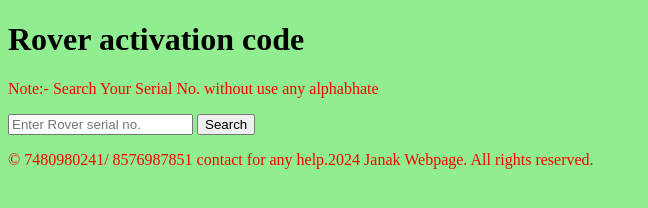
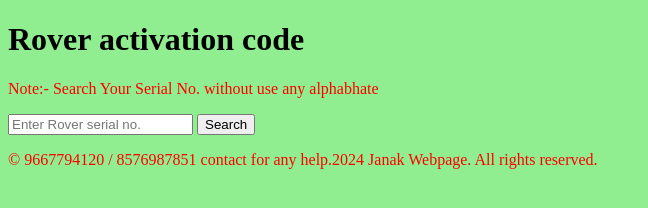
Before and after one commit to Janakpoisitioning/09-10-2024.github.io, a plain HTML site: page index.html in a window 1280 px wide. Shown: the full height of the page, 0-648 px from the left. Drawn offline with Linux system fonts and the light colour scheme.

Commit message:
Update index.html

```diff
--- a/index.html
+++ b/index.html
@@ -458,7 +458,7 @@
  </script>
  <footer>
       <p>&copy;
-      7480980241/ 8576987851 contact for any help.2024 Janak Webpage. All rights reserved.</p>
+      9667794120 / 8576987851 contact for any help.2024 Janak Webpage. All rights reserved.</p>
     </footer>
 
  </body>
```
